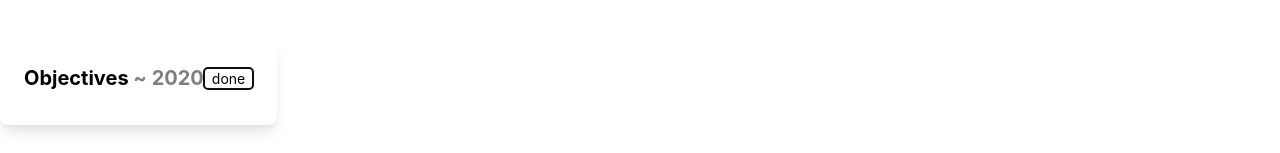
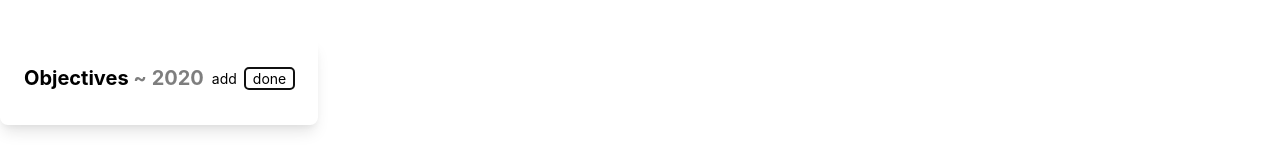
Before and after one commit to ibnumalik/start-page, a Svelte app: page / in a window 1280 px wide. Both pictures are taken after a click on the button "edit". Shown: the part 137-290 px from the top of the page. Built offline with nearby package versions, Linux system fonts and the light colour scheme; what tailwind-nord would draw is missing.

Commit message:
Add ability to add objectives

```diff
--- a/src/Objectives.svelte
+++ b/src/Objectives.svelte
@@ -1,21 +1,39 @@
 <script>
   import { onMount } from 'svelte';
   import { objectives } from './stores';
+  import { Storage } from './storage';
   let editMode = false;
   $: editButtonText = editMode ? 'done' : 'edit';
 
   function toggleEdit() {
+    if (editMode) {
+      Storage.save('objectives', $objectives);
+    }
+
     editMode = !editMode;
+  }
+
+  function add() {
+    objectives.update((objectives$) => [...objectives$, '']);
   }
 </script>
 
 <div class="mb-8">
   <div class="inline-flex flex-col p-6 rounded-lg shadow-lg bg-nord1">
     <div class="flex items-center justify-between mb-2">
-      <h2 class="text-xl font-bold">
+      <h2 class="mr-auto text-xl font-bold">
         Objectives
         <span class="opacity-50">~ 2020</span>
       </h2>
+
+      {#if editMode}
+      <button
+        class="px-2 text-sm text-opacity-75 rounded text-nord14"
+        on:click="{add}"
+      >
+        add
+      </button>
+      {/if}
 
       <button
         class="px-2 text-sm text-opacity-75 rounded hover:bg-nord10 hover:text-nord6 text-nord10"
```
